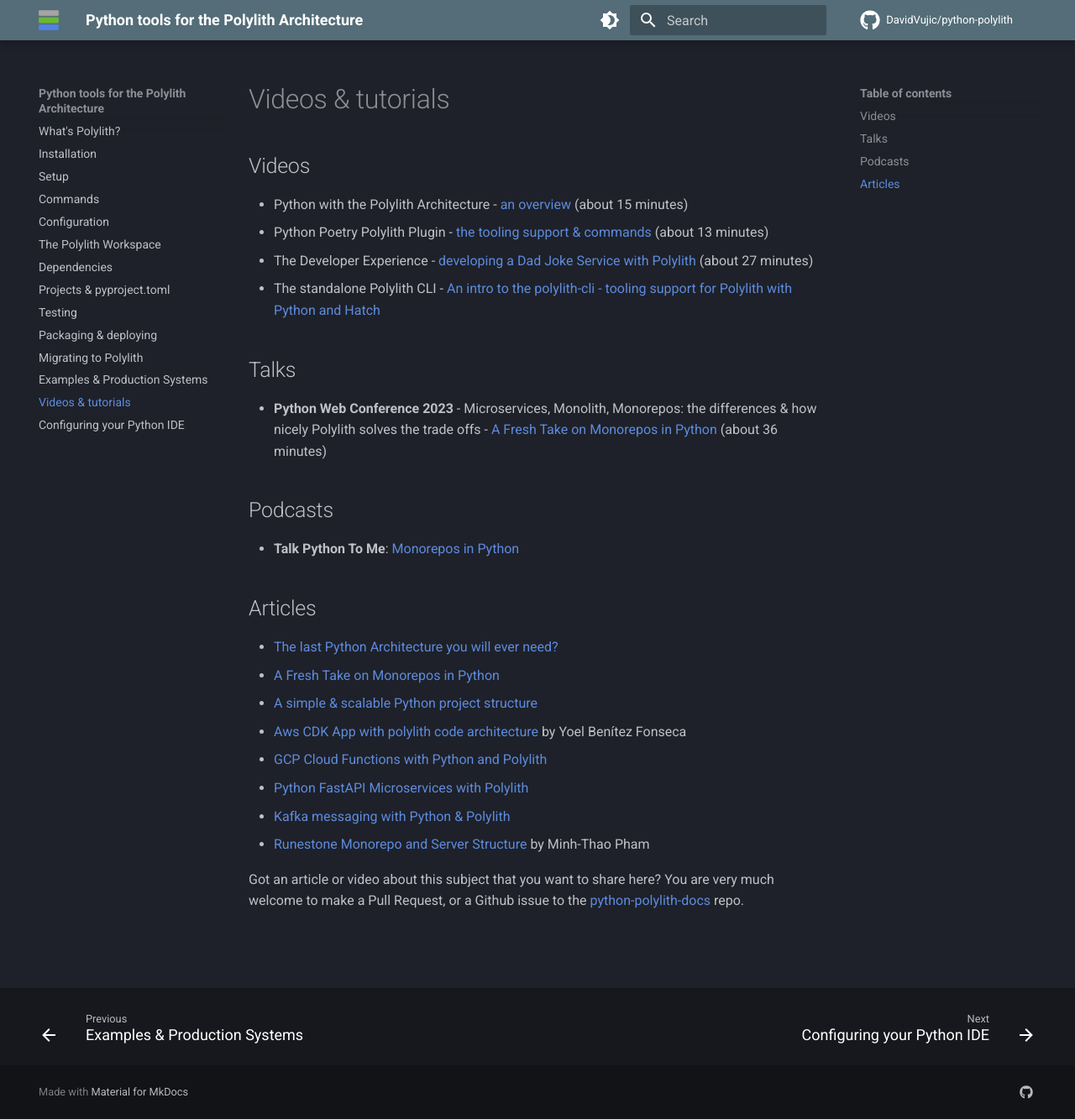
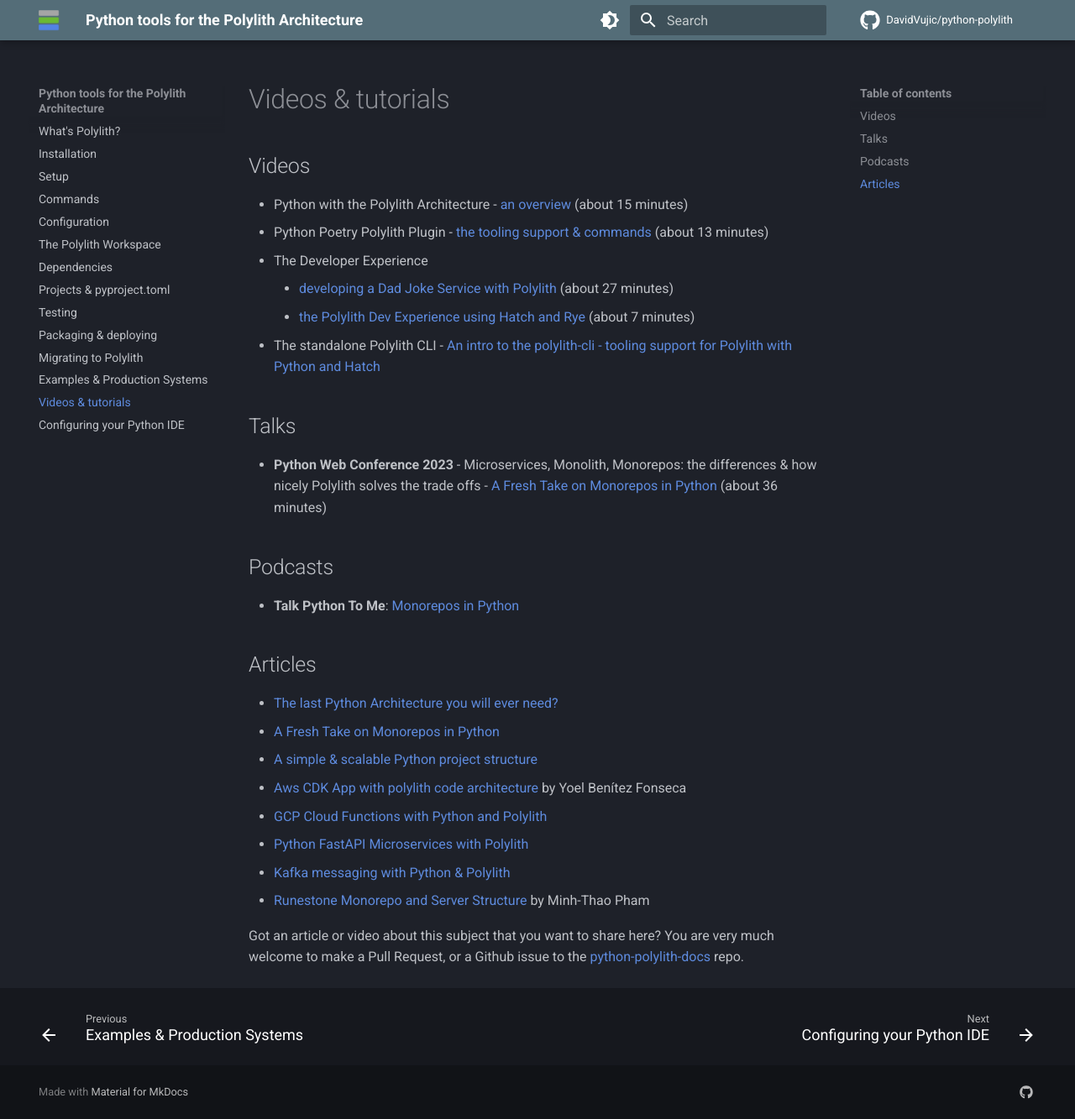
Before and after one commit to DavidVujic/python-polylith-docs, an MkDocs documentation site: the page built from docs/videos.md, in a window 1280 px wide and 1333 px high. Shown: the whole window at 84% size. Built offline with MkDocs 1.6.1 and Material for MkDocs 9.7.7, drawn with Linux system fonts in a browser that asks for light colours; comment, search, counter and statistics services are not loaded.

Commit message:
add video: the polylith dev experience using Hatch and Rye

```diff
--- a/docs/videos.md
+++ b/docs/videos.md
@@ -3,7 +3,9 @@
 ## Videos
 - Python with the Polylith Architecture - [an overview](https://youtu.be/3w2ffHZb6gc) (about 15 minutes)
 - Python Poetry Polylith Plugin - [the tooling support & commands](https://youtu.be/AdKpTP9pjHI) (about 13 minutes)
-- The Developer Experience - [developing a Dad Joke Service with Polylith](https://youtu.be/oG4OFEer3Tk) (about 27 minutes)
+- The Developer Experience
+    - [developing a Dad Joke Service with Polylith](https://youtu.be/oG4OFEer3Tk) (about 27 minutes)
+    - [the Polylith Dev Experience using Hatch and Rye](https://youtu.be/BXPQBXuiRwM?si=rQ70ESrY-hRDazBi) (about 7 minutes)
 - The standalone Polylith CLI - [An intro to the polylith-cli - tooling support for Polylith with Python and Hatch](https://youtu.be/K__3Uah3by0)
 
 ## Talks
```
